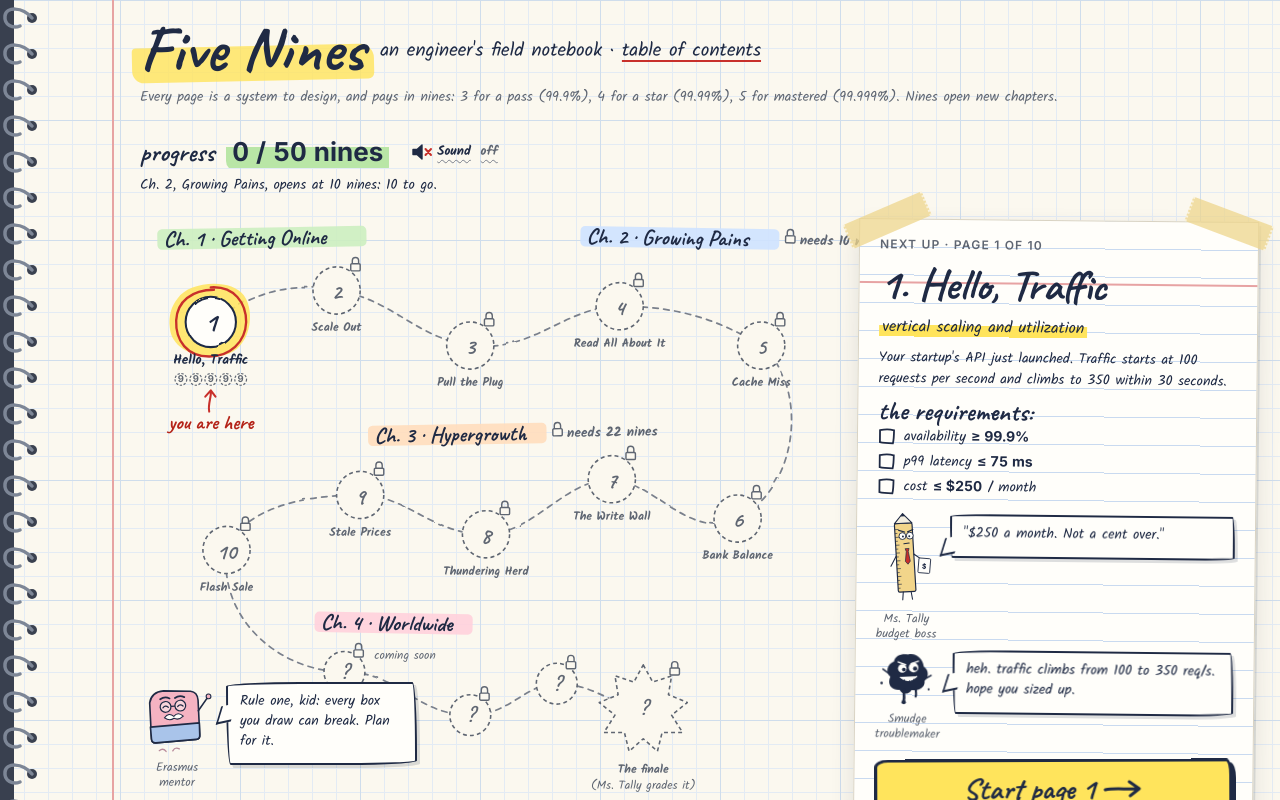
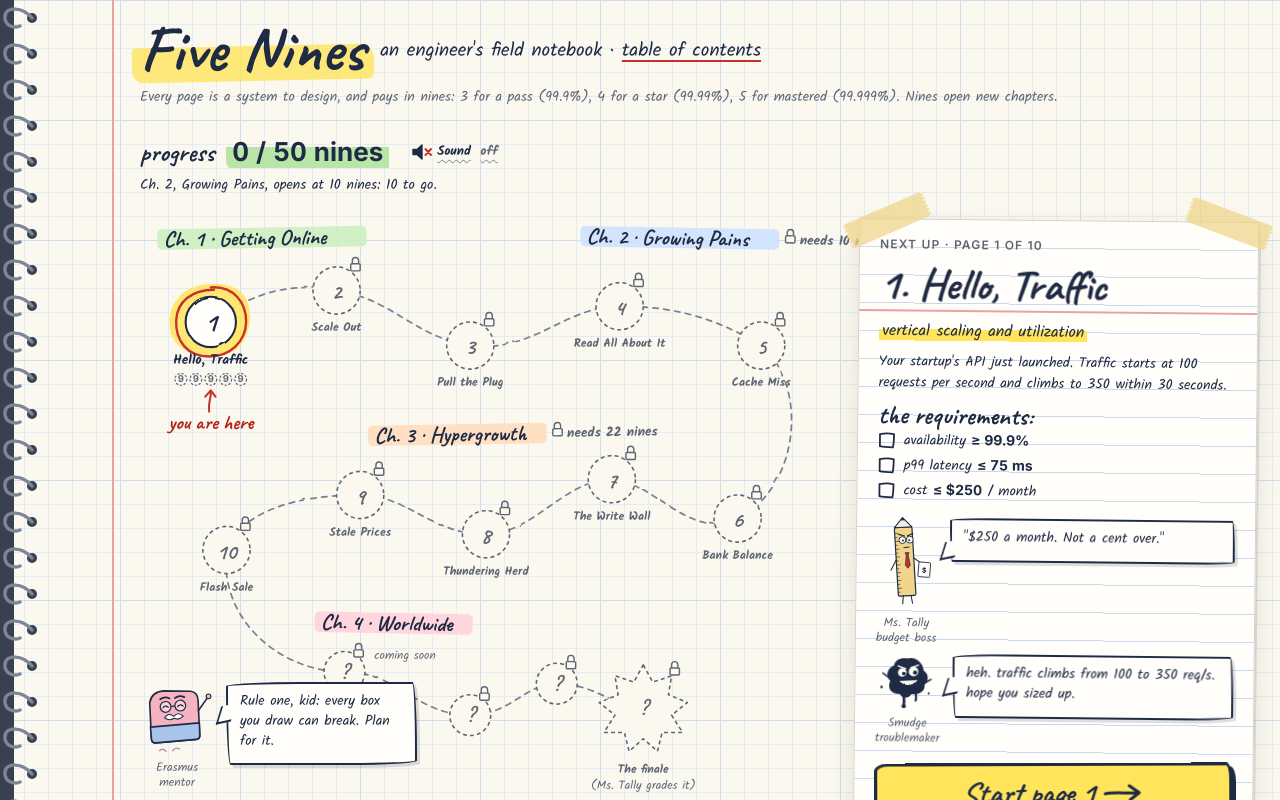
Before and after one commit to pongpatapee/five-nines, a React (Vite) app in the folder packages/web/: page / in a window 1280 px wide. Built offline with nearby package versions, Linux system fonts and the light colour scheme.

Commit message:
Hang the index card's red header rule off the title so it never crosses the text

```diff
--- a/packages/web/src/theme/notebook/styles/screens.css
+++ b/packages/web/src/theme/notebook/styles/screens.css
@@ -290,10 +290,8 @@
   padding: var(--space-4) var(--space-5) var(--space-5);
   border: 1px solid var(--paper-edge);
   background-color: var(--paper-card);
-  /* A red header rule, then blue ruled lines. */
-  background-image:
-    linear-gradient(transparent 62px, var(--margin-rule) 62px, var(--margin-rule) 64px, transparent 64px),
-    repeating-linear-gradient(transparent 0, transparent 27px, var(--rule) 27px, var(--rule) 28px);
+  /* Blue ruled lines. The red header rule hangs off the title (below), so it follows the text. */
+  background-image: repeating-linear-gradient(transparent 0, transparent 27px, var(--rule) 27px, var(--rule) 28px);
   box-shadow: var(--shadow-paper);
   transform: rotate(0.6deg);
 }
@@ -323,7 +321,19 @@
 }
 
 .index-card__title {
+  position: relative;
+  padding-bottom: var(--space-1);
   font-size: var(--text-hand-xl);
+}
+
+/* The index card's red header rule, under the title and across the card's full width, however the title wraps. */
+.index-card__title::after {
+  content: '';
+  position: absolute;
+  inset-inline: calc(-1 * var(--space-5));
+  bottom: 0;
+  height: 2px;
+  background: var(--margin-rule);
 }
 
 .index-card__concept {
```
